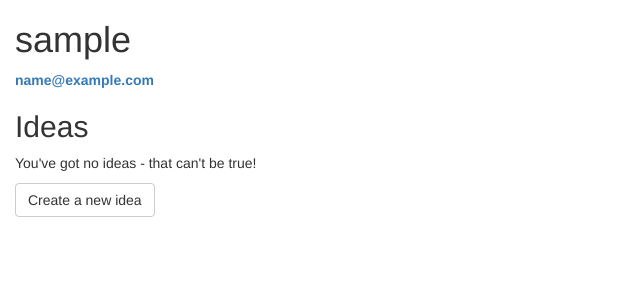
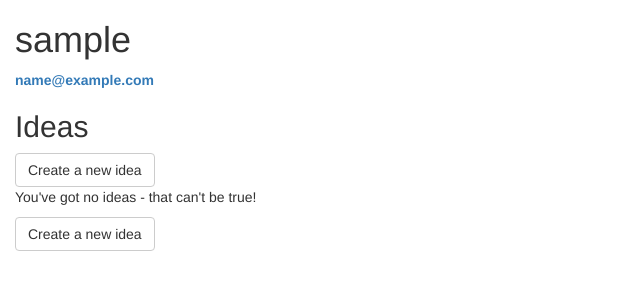
Before and after one commit to alextaylor000/codecore_idea_factory, a Rails app: page /users/1 in a window 1280 px wide. Shown: the part 52-352 px from the top of the page, without its empty margins (0-640 px from the left). Run offline with Rails 7, Linux system fonts and the light colour scheme; the visitor is signed in with stand-in values (Sample User, id 1); data comes from the database, SQL or seed files in the repository; style sheets or scripts are compiled from the project's sources; some libraries are stand-ins or nearby versions.

Commit message:
Add new idea button to user#show

```diff
--- a/app/views/users/show.html.slim
+++ b/app/views/users/show.html.slim
@@ -3,6 +3,8 @@ strong
   = mail_to @user.email
 
 h2 Ideas
+= link_to "Create a new idea", new_idea_path, class: "btn btn-default"
+
 - if @user.ideas.any?
   - @user.ideas.each do |idea|
     div class="well"
```
